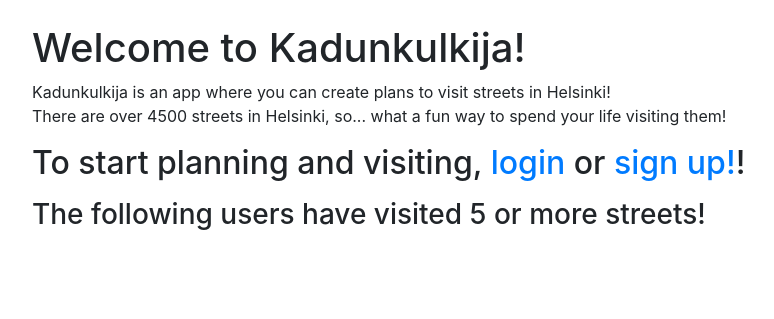
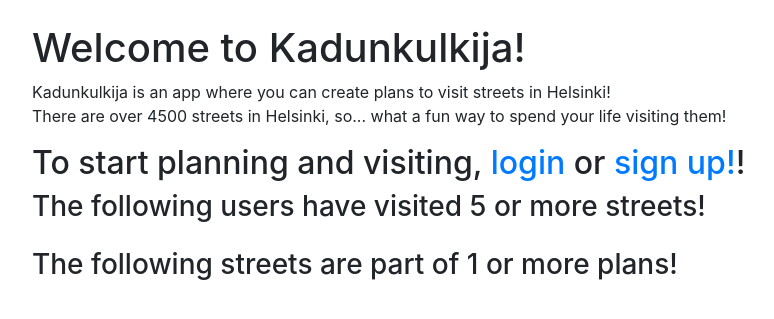
Before and after one commit to noorary/kadunkulkija, a Flask app: page / in a window 1280 px wide. Shown: the part 56-375 px from the top of the page, without its empty margins (53-827 px from the left). Run offline with Flask 2, Linux system fonts and the light colour scheme; data that the repository does not hold is empty; some libraries are stand-ins or nearby versions.

Commit message:
lisätty taulukko kaduista jotka kuuluvat yhteen tai useampaan suunnitelmaan

```diff
--- a/application/templates/index.html
+++ b/application/templates/index.html
@@ -11,30 +11,38 @@
     To start planning and visiting, <a href= "{{ url_for('auth_login')}}">login</a> or <a href= "{{ url_for('auth_signup') }}">sign up!</a>!
   </h2>
 
-  <p></p>
-  <p></p>
-  <p></p>
-  <p></p>
-
 {% if has_visited is defined %}
 <h3>
   The following users have visited 5 or more streets!
 </h3>
 
-<ul>
+<table class="table">
   {% for user in has_visited %}
-  <li>
+  <tr>
      Username: {{user.name}}
-  </li>
+  </tr>
   {% endfor %}
-</ul>
+</table>
 
 {% endif %}
 
-<p></p>
-<p></p>
-<p></p>
-<p></p>
+{% if many_plans is defined %}
+<h3>
+  The following streets are part of 1 or more plans!
+</h3>
+
+<table class="table">
+  {% for street in many_plans %}
+  <tr>
+    <td>
+      {{street.name}}
+    </td>
+  </tr>
+  {% endfor %}
+</table>
+
+{% endif %}
+
 
 
 
```
